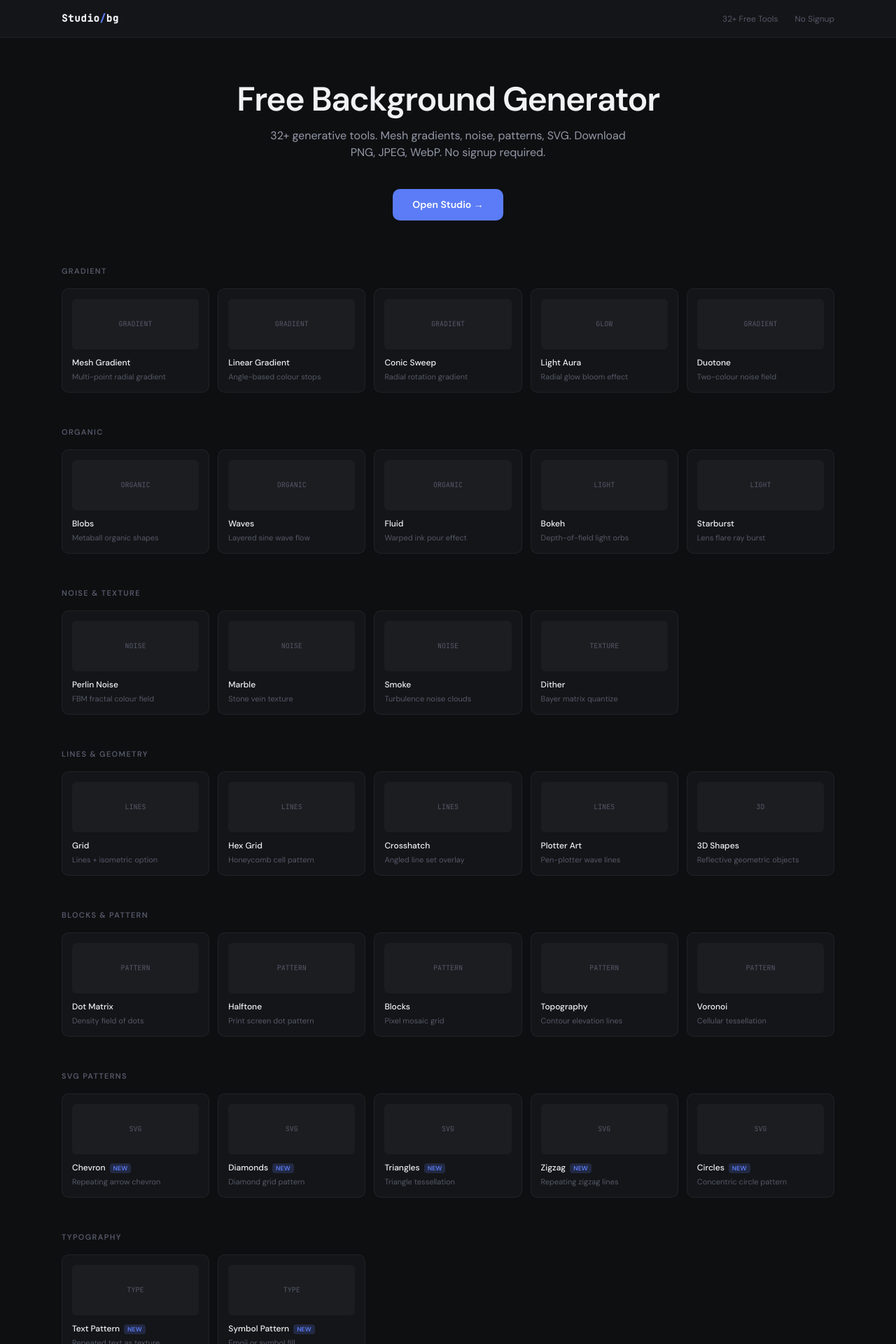
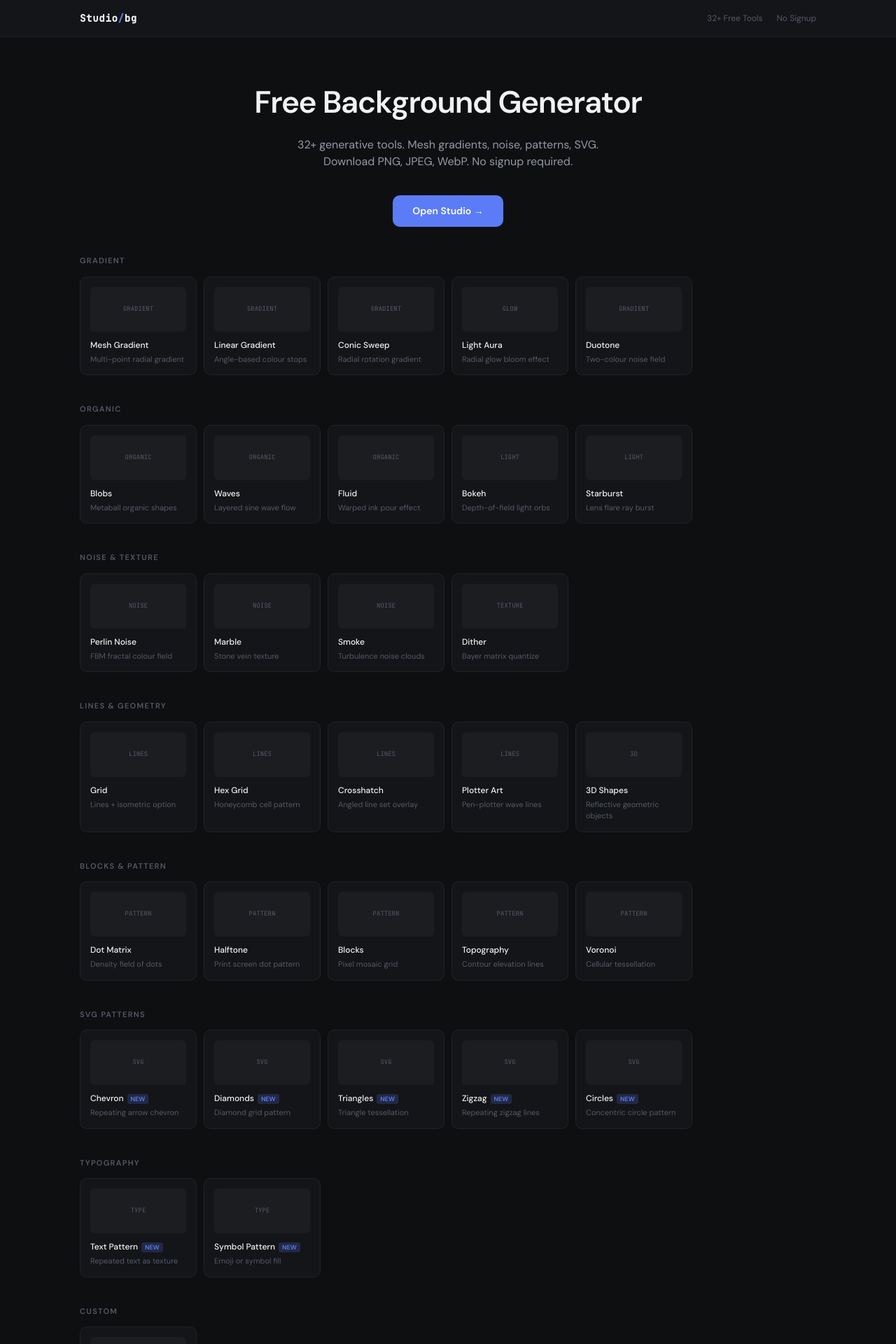
Before and after one commit to prabashbiswas7-prog/studio-bg, a Next.js app: page / in a window 1280 px wide. Shown: the top 1920 px of the page at 70% size. Built offline with nearby package versions, Linux system fonts and the light colour scheme.

Commit message:
Update page.tsx

```diff
--- a/app/page.tsx
+++ b/app/page.tsx
@@ -1,100 +1,54 @@
+'use client'
+
 import Link from 'next/link'
-import { TOOLS, TOOL_CATEGORIES, getToolsByCategory } from '@/lib/tools'
-import type { Metadata } from 'next'
-
-export const metadata: Metadata = {
-  title: 'Studio BG — Free Background & Pattern Generator',
-  description: 'Generate stunning backgrounds free. 32+ tools: mesh gradients, perlin noise, voronoi, SVG patterns, typography. Download PNG, JPEG, WebP instantly. No signup.',
-}
+import { TOOL_CATEGORIES, getToolsByCategory } from '@/lib/tools'
 
 export default function HomePage() {
   return (
-    <div className="min-h-screen" style={{ background: 'var(--bg)', color: 'var(--t1)' }}>
+    <div style={{ minHeight: '100vh', background: 'var(--bg)', color: 'var(--t1)' }}>
 
-      {/* Header */}
       <header style={{ background: 'var(--s1)', borderBottom: '1px solid var(--b1)' }}>
-        <div className="max-w-6xl mx-auto px-6 py-4 flex items-center justify-between">
+        <div style={{ maxWidth: 1100, margin: '0 auto', padding: '0 24px', height: 52, display: 'flex', alignItems: 'center', justifyContent: 'space-between' }}>
           <div style={{ fontFamily: 'var(--font-mono)', fontSize: 14, fontWeight: 600, letterSpacing: '0.05em' }}>
             Studio<span style={{ color: 'var(--acc)' }}>/</span>bg
           </div>
-          <nav className="flex items-center gap-6">
+          <div style={{ display: 'flex', gap: 20 }}>
             <span style={{ fontSize: 12, color: 'var(--t3)' }}>32+ Free Tools</span>
             <span style={{ fontSize: 12, color: 'var(--t3)' }}>No Signup</span>
-          </nav>
+          </div>
         </div>
       </header>
 
-      {/* Hero */}
-      <div className="max-w-6xl mx-auto px-6 py-16 text-center">
-        <h1 className="text-5xl font-semibold mb-4" style={{ letterSpacing: '-0.03em', color: 'var(--t1)' }}>
+      <div style={{ maxWidth: 1100, margin: '0 auto', padding: '60px 24px 40px', textAlign: 'center' }}>
+        <h1 style={{ fontSize: 44, fontWeight: 600, letterSpacing: '-0.03em', color: 'var(--t1)', marginBottom: 16 }}>
           Free Background Generator
         </h1>
-        <p style={{ fontSize: 16, color: 'var(--t2)', maxWidth: 520, margin: '0 auto 40px' }}>
+        <p style={{ fontSize: 16, color: 'var(--t2)', maxWidth: 500, margin: '0 auto 36px' }}>
           32+ generative tools. Mesh gradients, noise, patterns, SVG.
           Download PNG, JPEG, WebP. No signup required.
         </p>
-        <Link
-          href="/tool/mesh-gradient"
-          style={{
-            display: 'inline-flex', alignItems: 'center', gap: 8,
-            background: 'var(--acc)', color: '#fff',
-            padding: '12px 28px', borderRadius: 10, fontWeight: 600, fontSize: 14,
-            textDecoration: 'none',
-          }}
-        >
+        <Link href="/tool/mesh-gradient" style={{ display: 'inline-flex', alignItems: 'center', gap: 8, background: 'var(--acc)', color: '#fff', padding: '12px 28px', borderRadius: 10, fontWeight: 600, fontSize: 14, textDecoration: 'none' }}>
           Open Studio →
         </Link>
       </div>
 
-      {/* Tool Grid by Category */}
-      <div className="max-w-6xl mx-auto px-6 pb-20">
+      <div style={{ maxWidth: 1100, margin: '0 auto', padding: '0 24px 60px' }}>
+        <style>{`.tool-card:hover { border-color: var(--acc) !important; transform: translateY(-2px); } .tool-card { transition: border-color 0.15s, transform 0.15s; }`}</style>
         {TOOL_CATEGORIES.map(category => {
           const tools = getToolsByCategory(category)
           if (!tools.length) return null
           return (
-            <div key={category} className="mb-12">
-              <h2 style={{ fontSize: 11, fontWeight: 600, letterSpacing: '0.12em', textTransform: 'uppercase', color: 'var(--t3)', marginBottom: 16 }}>
-                {category}
-              </h2>
-              <div className="grid grid-cols-2 sm:grid-cols-3 md:grid-cols-4 lg:grid-cols-5 gap-3">
+            <div key={category} style={{ marginBottom: 40 }}>
+              <h2 style={{ fontSize: 11, fontWeight: 600, letterSpacing: '0.12em', textTransform: 'uppercase', color: 'var(--t3)', marginBottom: 14 }}>{category}</h2>
+              <div style={{ display: 'grid', gridTemplateColumns: 'repeat(auto-fill, minmax(160px, 1fr))', gap: 10 }}>
                 {tools.map(tool => (
-                  <Link
-                    key={tool.slug}
-                    href={`/tool/${tool.slug}`}
-                    style={{
-                      display: 'block', padding: '14px',
-                      background: 'var(--s1)', borderRadius: 10,
-                      border: '1px solid var(--b1)', textDecoration: 'none',
-                      transition: 'border-color 0.15s, transform 0.15s',
-                    }}
-                    onMouseEnter={e => {
-                      (e.currentTarget as HTMLElement).style.borderColor = 'var(--acc)'
-                      ;(e.currentTarget as HTMLElement).style.transform = 'translateY(-2px)'
-                    }}
-                    onMouseLeave={e => {
-                      (e.currentTarget as HTMLElement).style.borderColor = 'var(--b1)'
-                      ;(e.currentTarget as HTMLElement).style.transform = 'translateY(0)'
-                    }}
-                  >
-                    {/* Thumbnail placeholder — replaced by canvas previews in production */}
-                    <div style={{
-                      height: 72, borderRadius: 6, marginBottom: 10,
-                      background: 'var(--s2)',
-                      display: 'flex', alignItems: 'center', justifyContent: 'center',
-                    }}>
-                      <span style={{ fontSize: 10, color: 'var(--t3)', fontFamily: 'var(--font-mono)' }}>
-                        {tool.badge}
-                      </span>
+                  <Link key={tool.slug} href={`/tool/${tool.slug}`} className="tool-card" style={{ display: 'block', padding: '14px', background: 'var(--s1)', borderRadius: 10, border: '1px solid var(--b1)', textDecoration: 'none' }}>
+                    <div style={{ height: 64, borderRadius: 6, marginBottom: 10, background: 'var(--s2)', display: 'flex', alignItems: 'center', justifyContent: 'center' }}>
+                      <span style={{ fontSize: 9, color: 'var(--t3)', fontFamily: 'var(--font-mono)' }}>{tool.badge}</span>
                     </div>
                     <div style={{ fontSize: 12, fontWeight: 500, color: 'var(--t1)', marginBottom: 3 }}>
                       {tool.name}
-                      {tool.isNew && (
-                        <span style={{
-                          marginLeft: 6, fontSize: 9, fontWeight: 600,
-                          background: 'rgba(91,124,246,0.2)', color: 'var(--acc)',
-                          padding: '1px 5px', borderRadius: 4,
-                        }}>NEW</span>
-                      )}
+                      {tool.isNew && <span style={{ marginLeft: 5, fontSize: 9, fontWeight: 600, background: 'rgba(91,124,246,0.2)', color: 'var(--acc)', padding: '1px 5px', borderRadius: 3 }}>NEW</span>}
                     </div>
                     <div style={{ fontSize: 11, color: 'var(--t3)' }}>{tool.description}</div>
                   </Link>
@@ -105,16 +59,9 @@
         })}
       </div>
 
-      {/* SEO Footer */}
-      <footer style={{ background: 'var(--s1)', borderTop: '1px solid var(--b1)', padding: '40px 24px' }}>
-        <div className="max-w-6xl mx-auto">
-          <p style={{ fontSize: 12, color: 'var(--t3)', textAlign: 'center' }}>
-            Free online background generator. Create mesh gradients, Perlin noise, voronoi patterns, SVG designs and more.
-            Download high-resolution PNG, JPEG, or WebP. No account needed.
-          </p>
-        </div>
+      <footer style={{ background: 'var(--s1)', borderTop: '1px solid var(--b1)', padding: '32px 24px' }}>
+        <p style={{ fontSize: 12, color: 'var(--t3)', textAlign: 'center' }}>Free online background generator. No account needed.</p>
       </footer>
-
     </div>
   )
 }
```
